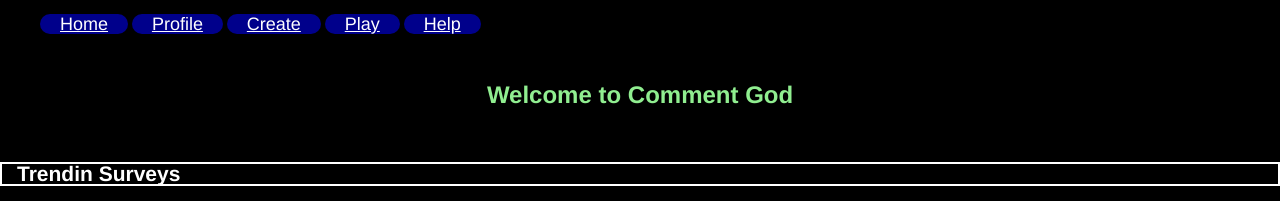
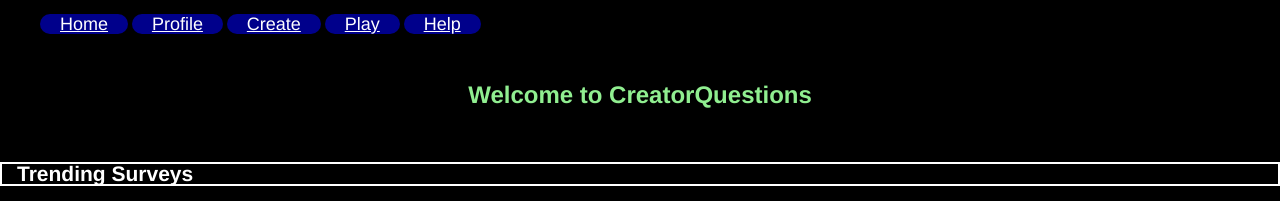
Before and after one commit to edwrand/surveyshark, a website: page index.html in a window 1280 px wide. Shown: the top 201 px of the page. Drawn offline with Linux system fonts and the light colour scheme.

Commit message:
adding comments for future dev

```diff
--- a/index.html
+++ b/index.html
@@ -29,10 +29,11 @@
             </ul>
         </nav>
     </div>
-    <h1 id="indexh1">Welcome to Comment God</h1>
+    <h1 id="indexh1">Welcome to CreatorQuestions</h1>
     <br>
     <br>
-    <h2 id="indexindent">Trendin Surveys</h2>
+    <h2 id="indexindent">Trending Surveys</h2>
+    <!-- fetch 3 random surveys with >1 response -->
     <div class="box">
         <img class="box-img" src="image.jpg" alt="Your Image">
         <span class="box-title">Survey Title</span>
@@ -48,6 +49,7 @@
         <span class="box-title">Survey Title</span>
     </div>
     <h2 id="indexindent">Most Popular Surveys</h2>
+    <!-- fetch 3 random surveys with more than >3 response -->
     <div class="box">
         <img class="box-img" src="image.jpg" alt="Your Image">
         <span class="box-title">Survey Title</span>
```
